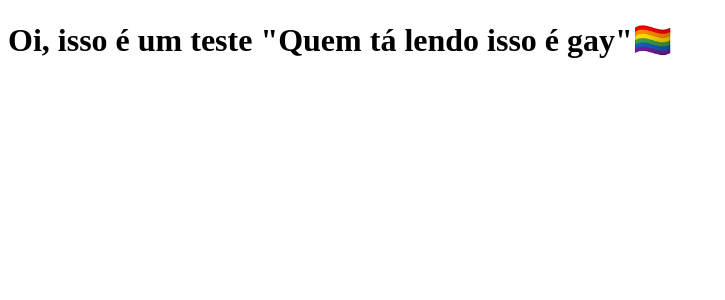
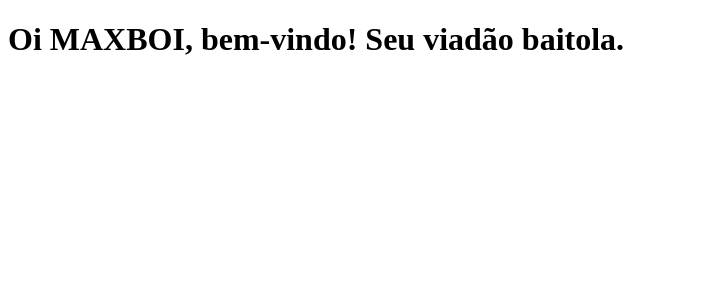
Before and after one commit to Gabt3c/clone-tabnews, a Next.js app: page / in a window 1280 px wide. Shown: the top 300 px of the page, without its empty margins (0-725 px from the left). Built offline with nearby package versions, Linux system fonts and the light colour scheme.

Commit message:
zoando o max

```diff
--- a/pages/index.js
+++ b/pages/index.js
@@ -1,5 +1,5 @@
 function Home() {
-    return <h1>Oi, isso é um teste "Quem tá lendo isso é gay"🏳‍🌈</h1>
+    return <h1>Oi MAXBOI, bem-vindo! Seu viadão baitola. </h1>
 }
 
 export default Home;
```
